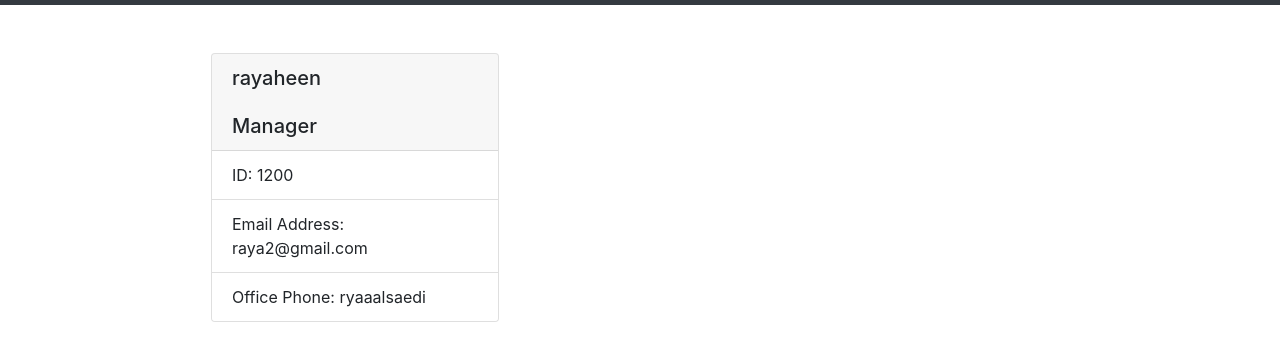
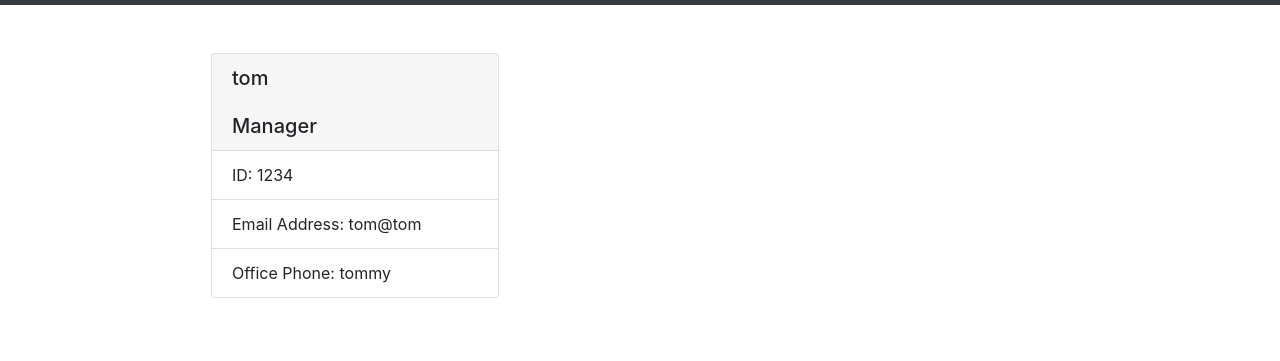
Before and after one commit to rayaalsaedi/Team-Profile-Generator, a website: page results/member.html in a window 1280 px wide. Shown: the part 51-412 px from the top of the page. Drawn offline with nearby package versions, Linux system fonts and the light colour scheme.

Commit message:
final updates

```diff
--- a/results/member.html
+++ b/results/member.html
@@ -19,11 +19,11 @@
 
     <div class="col-6">
             <div class="card mx-auto mb-3" style="width: 18rem">
-            <h5 class="card-header">rayaheen<br /><br />Manager</h5>
+            <h5 class="card-header">tom<br /><br />Manager</h5>
             <ul class="list-group list-group-flush">
-                <li class="list-group-item">ID: 1200</li>
-                <li class="list-group-item">Email Address: raya2@gmail.com</li>
-                <li class="list-group-item">Office Phone: ryaaalsaedi</li>
+                <li class="list-group-item">ID: 1234</li>
+                <li class="list-group-item">Email Address: tom@tom</li>
+                <li class="list-group-item">Office Phone: tommy</li>
             </ul>
             </div>
         </div>
```
